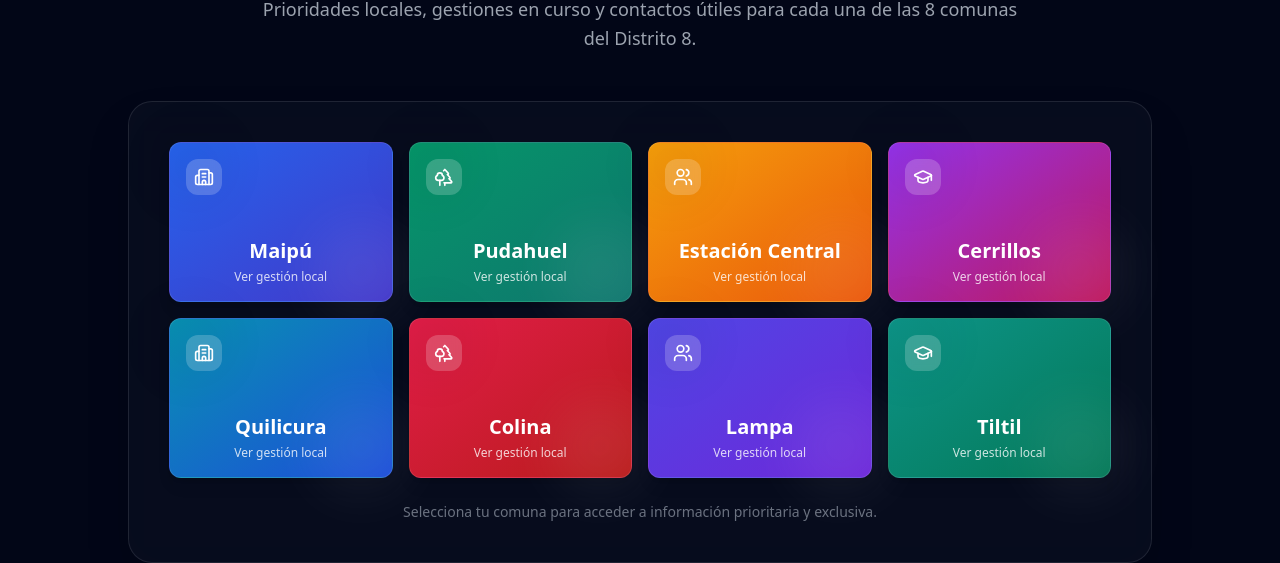
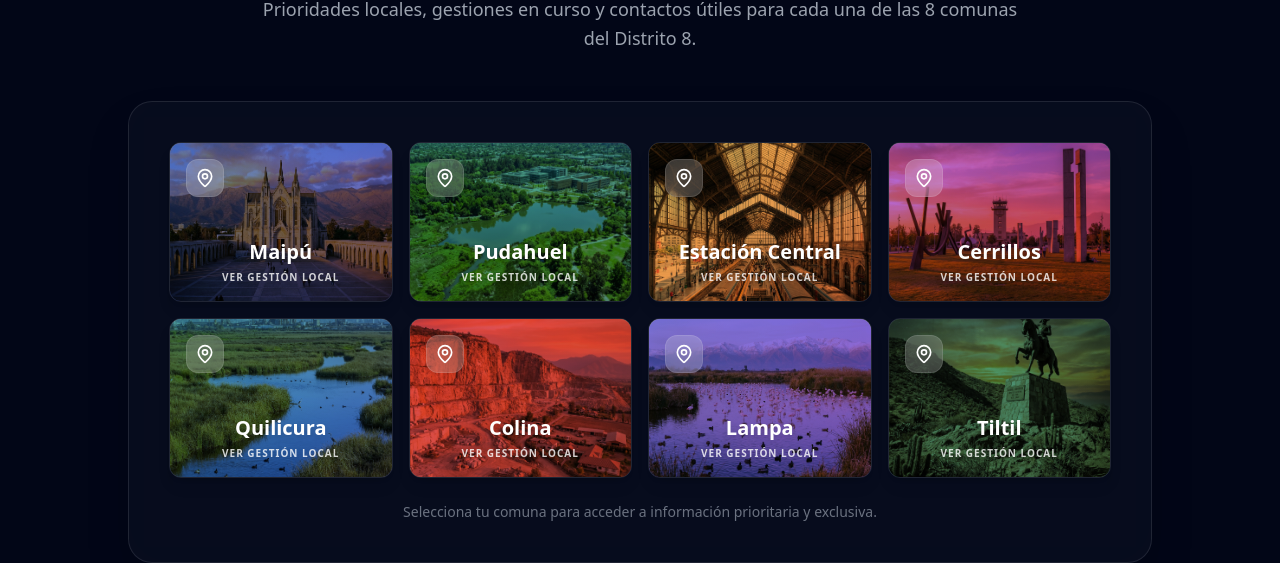
Before and after one commit to deepanalytica/distrito8, a Next.js app: page / in a window 1280 px wide. Shown: the part 2098-2661 px from the top of the page. Built offline with nearby package versions, Linux system fonts and the light colour scheme.

Commit message:
fix: replace generic icons with representative commune images in selector

```diff
--- a/src/components/home/CommuneSelector.tsx
+++ b/src/components/home/CommuneSelector.tsx
@@ -3,8 +3,9 @@
 import { useRef } from "react";
 import { useRouter } from "next/navigation";
 import { COMMUNES } from "@/lib/constants";
+import { COMMUNE_DETAILS } from "@/lib/commune-data";
 import { motion } from "framer-motion";
-import { ArrowRight, Building2, Trees, GraduationCap, Users } from "lucide-react";
+import { ArrowRight, Building2, Trees, GraduationCap, Users, MapPin } from "lucide-react";
 import { Button } from "@/components/ui/button";
 
 export function CommuneSelector() {
@@ -15,22 +16,16 @@ export function CommuneSelector() {
         router.push(`/mi-comuna/${slug}`);
     };
 
-    // Assign generic icons/features for visual variety since we don't have real images yet
-    const getCommuneIcon = (index: number) => {
-        const icons = [Building2, Trees, Users, GraduationCap];
-        return icons[index % icons.length];
-    };
-
     const getGradient = (index: number) => {
         const gradients = [
-            "from-blue-600 to-indigo-700",
-            "from-emerald-600 to-teal-700",
-            "from-amber-500 to-orange-600",
-            "from-purple-600 to-pink-700",
-            "from-cyan-600 to-blue-700",
-            "from-rose-600 to-red-700",
-            "from-indigo-600 to-violet-700",
-            "from-teal-600 to-emerald-700",
+            "from-blue-600/80 to-indigo-700/80",
+            "from-emerald-600/80 to-teal-700/80",
+            "from-amber-500/80 to-orange-600/80",
+            "from-purple-600/80 to-pink-700/80",
+            "from-cyan-600/80 to-blue-700/80",
+            "from-rose-600/80 to-red-700/80",
+            "from-indigo-600/80 to-violet-700/80",
+            "from-teal-600/80 to-emerald-700/80",
         ];
         return gradients[index % gradients.length];
     };
@@ -39,8 +34,9 @@ export function CommuneSelector() {
         <div className="w-full">
             <div className="grid grid-cols-2 md:grid-cols-4 gap-4">
                 {COMMUNES.map((commune, index) => {
-                    const Icon = getCommuneIcon(index);
+                    const detail = COMMUNE_DETAILS[commune.slug];
                     const gradient = getGradient(index);
+                    const imageUrl = detail?.identity.image;
 
                     return (
                         <motion.div
@@ -52,34 +48,38 @@ export function CommuneSelector() {
                         >
                             <div className={`
                                 h-40 rounded-xl overflow-hidden shadow-lg
-                                bg-gradient-to-br ${gradient} p-4
-                                flex flex-col justify-between
+                                relative flex flex-col justify-between
                                 border border-white/10
                             `}>
-                                {/* Background Pattern */}
-                                <div className="absolute inset-0 opacity-20 group-hover:opacity-30 transition-opacity">
-                                    <div className="absolute -right-4 -bottom-4 bg-white/30 rounded-full w-24 h-24 blur-xl"></div>
-                                    <div className="absolute -left-4 -top-4 bg-black/20 rounded-full w-20 h-20 blur-xl"></div>
+                                {/* Background Image with Gradient Overlay */}
+                                {imageUrl && (
+                                    <div
+                                        className="absolute inset-0 z-0 bg-cover bg-center transition-transform duration-500 group-hover:scale-110"
+                                        style={{ backgroundImage: `url(${imageUrl})` }}
+                                    ></div>
+                                )}
+                                <div className={`absolute inset-0 z-0 bg-gradient-to-br ${gradient} mix-blend-multiply opacity-90 transition-opacity group-hover:opacity-75`}></div>
+
+                                <div className="relative z-10 p-4 h-full flex flex-col justify-between">
+                                    <div className="flex justify-between items-start">
+                                        <div className="bg-white/20 p-2 rounded-lg backdrop-blur-md border border-white/10">
+                                            <MapPin className="h-5 w-5 text-white" />
                                         </div>
-
-                                <div className="relative z-10 flex justify-between items-start">
-                                    <div className="bg-white/20 p-2 rounded-lg backdrop-blur-sm">
-                                        <Icon className="h-5 w-5 text-white" />
-                                    </div>
-                                    <div className="opacity-0 group-hover:opacity-100 transition-opacity transform translate-x-2 group-hover:translate-x-0">
-                                        <div className="bg-white/20 p-1.5 rounded-full backdrop-blur-sm">
+                                        <div className="opacity-0 group-hover:opacity-100 transition-all transform translate-x-2 group-hover:translate-x-0">
+                                            <div className="bg-white/20 p-1.5 rounded-full backdrop-blur-md border border-white/10">
                                                 <ArrowRight className="h-4 w-4 text-white" />
                                             </div>
                                         </div>
                                     </div>
 
-                                <div className="relative z-10">
-                                    <h3 className="text-xl font-bold text-white mb-1 group-hover:translate-x-1 transition-transform">
+                                    <div>
+                                        <h3 className="text-xl font-bold text-white mb-1 group-hover:translate-x-1 transition-transform drop-shadow-md">
                                             {commune.name}
                                         </h3>
-                                    <p className="text-white/80 text-xs font-medium">
+                                        <p className="text-white/80 text-[10px] font-black uppercase tracking-widest drop-shadow-md">
                                             Ver gestión local
                                         </p>
+                                    </div>
                                 </div>
                             </div>
                         </motion.div>
```
Lines whose indentation alone changed are shown as unchanged.
